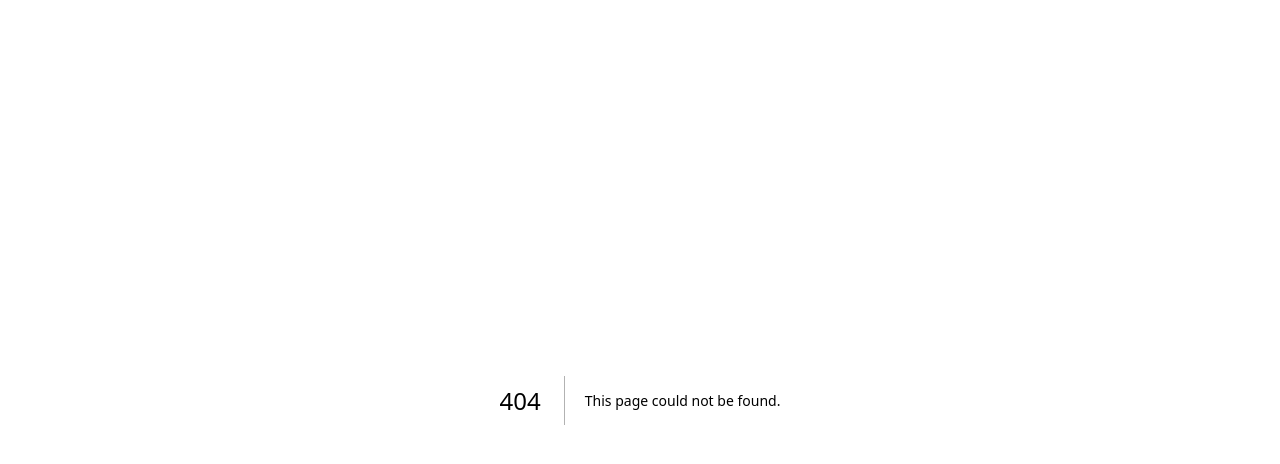
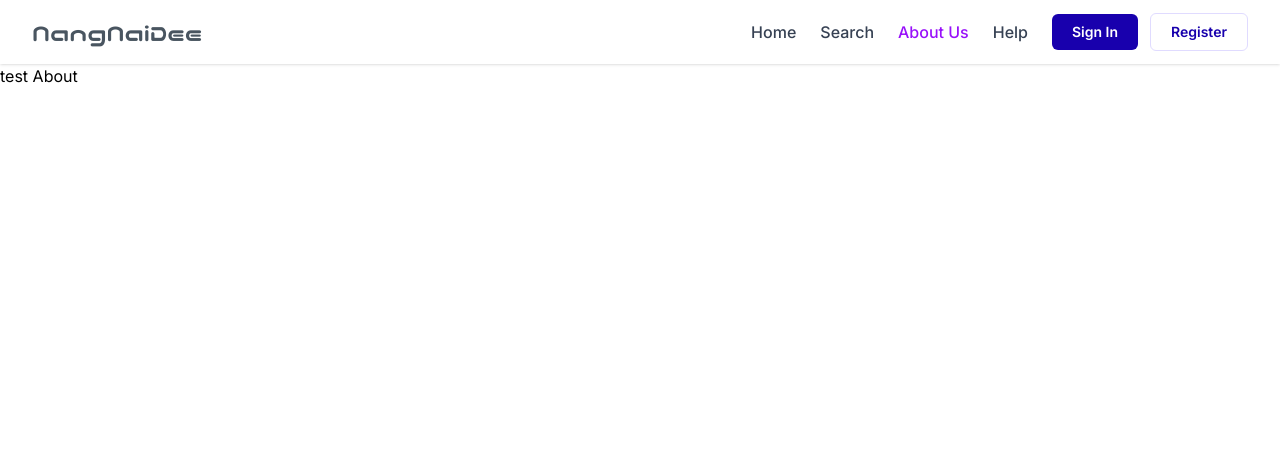
Before and after one commit to suphanatchanlek30/cs261-group6-100001, a Next.js app in the folder frontend/: page /about in a window 1280 px wide. Before the commit this address had no page. Shown: the top 464 px of the page. Built offline with nearby package versions, Linux system fonts and the light colour scheme.

Commit message:
Update Router For Page Other

```diff
--- /dev/null
+++ b/frontend/app/(public)/about/page.jsx
@@ -0,0 +1,7 @@
+// app/(public)/about/page.jsx
+
+export default function AboutPage() {
+    return (
+        <div>test About</div>
+    )
+}
--- /dev/null
+++ b/frontend/app/(public)/help/page.jsx
@@ -0,0 +1,7 @@
+// app/(public)/help/page.jsx
+
+export default function HelpPage() {
+    return (
+        <div>test Help</div>
+    )
+}
--- a/frontend/app/(public)/home/page.jsx
+++ b/frontend/app/(public)/home/page.jsx
@@ -1,8 +1,9 @@
-import Navbar from "@/components/navbar/Navbar";
+// app/(public)/home/page.jsx
 
 export default function HomePage() {
     return (
         // Navbar
-        <Navbar/>
+        // <Navbar/>
+        <div>test Home</div>
     );
 }
--- /dev/null
+++ b/frontend/app/(public)/search/page.jsx
@@ -0,0 +1,7 @@
+// app/(public)/search/page.jsx
+
+export default function SearchPage() {
+    return (
+        <div>test Search</div>
+    )
+}
--- a/frontend/app/layout.js
+++ b/frontend/app/layout.js
@@ -1,5 +1,6 @@
 import { Inter } from "next/font/google";
 import "./globals.css";
+import NavbarVisible from "@/components/navbar/NavbarVisible";
 
 const inter = Inter({
   variable: '--font-inter',
@@ -18,6 +19,7 @@ export default function RootLayout({ children }) {
       <body
         className={`${inter.variable} antialiased`}
       >
+        <NavbarVisible />  {/* จะไม่โชว์บน /login และ /register */}
         {children}
       </body>
     </html>
--- a/frontend/components/navbar/NavLinks.jsx
+++ b/frontend/components/navbar/NavLinks.jsx
@@ -9,7 +9,7 @@ export default function NavLinks({ mobile = false, onClick }) {
   const pathname = usePathname();
 
   const links = [
-    { name: "Home", href: "/" },
+    { name: "Home", href: "/home" },
     { name: "Search", href: "/search" },
     { name: "About Us", href: "/about" },
     { name: "Help", href: "/help" },
@@ -17,9 +17,9 @@ export default function NavLinks({ mobile = false, onClick }) {
 
   // ฟังก์ชันเช็ค active
   const isActive = (href) => {
-    if (href === "/home") {
+    if (href === "/") {
       // ให้ Home active เฉพาะตอนอยู่หน้า root จริง ๆ
-      return pathname === "/";
+      return pathname === "/home";
     }
     // หน้าอื่น ให้ active เมื่อ path เริ่มต้นด้วย href นั้น
     return pathname.startsWith(href);
--- /dev/null
+++ b/frontend/components/navbar/NavbarVisible.jsx
@@ -0,0 +1,18 @@
+// components/navbar/NavbarVisible.jsx
+
+"use client";
+
+import { usePathname } from "next/navigation";
+import Navbar from "./Navbar";
+
+export default function NavbarVisible() {
+  const pathname = usePathname();
+
+  // หน้าที่ไม่ต้องแสดง navbar
+  const hideOn =
+    pathname === "/login" ||
+    pathname === "/register"; // เพิ่มหน้าอื่นได้ เช่น || pathname.startsWith("/admin")
+
+  if (hideOn) return null;
+  return <Navbar />;
+}
```
